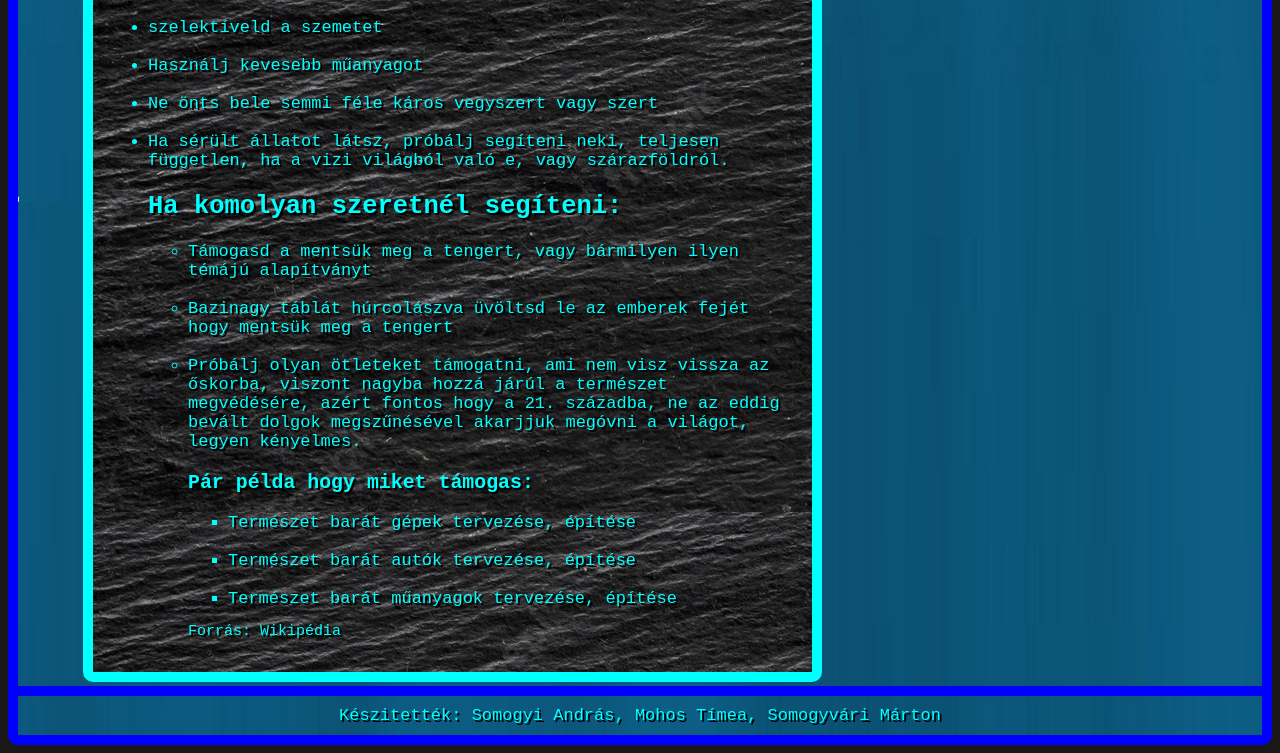
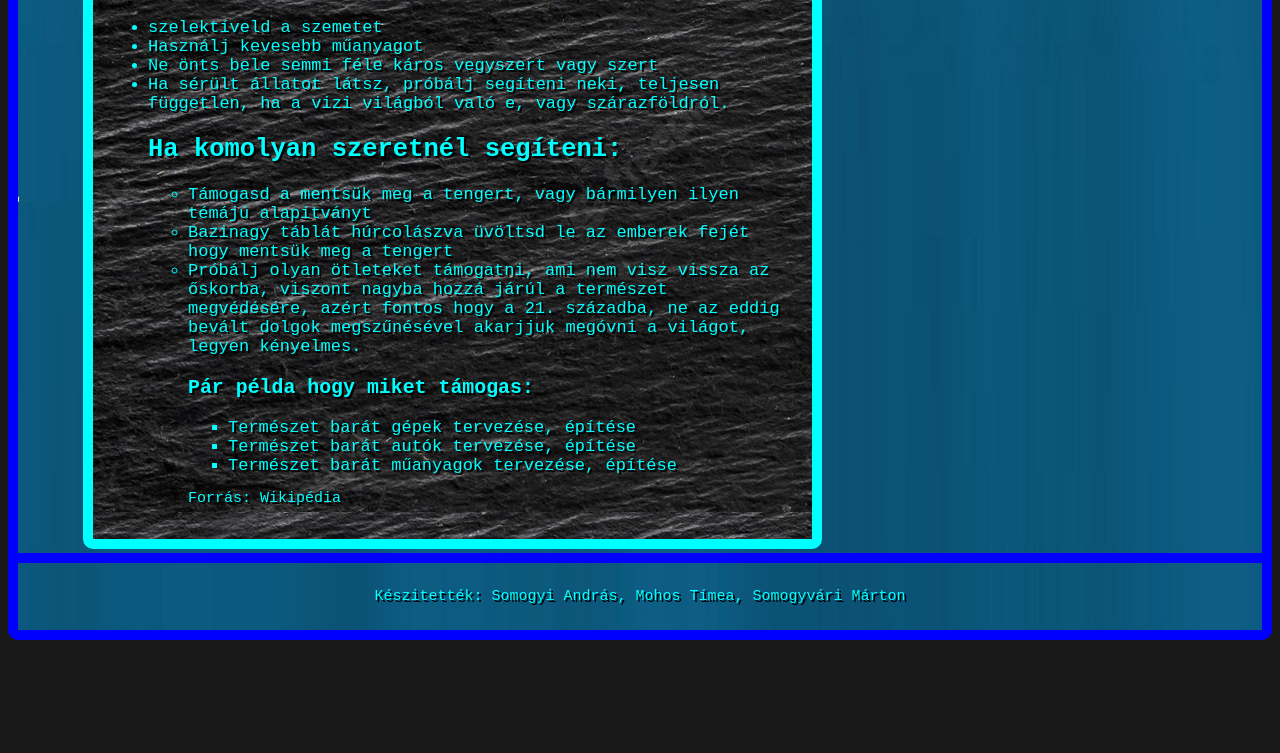
Before and after one commit to somogyiandrasistvan/fenntarthatosag, a plain HTML site: page marci.html in a window 1280 px wide. Shown: the part 1025-1778 px from the top of the page. After the commit the page ends 1673 px from the top, so only its background shows below. Drawn offline with Linux system fonts and the light colour scheme.

```diff
--- a/marci.html
+++ b/marci.html
@@ -10,7 +10,7 @@
 
 </head>
 <body class="marcie">
-    <main class="marcie2" class="amarci">
+    <main class="marcie2 amarci">
         <header>
             <h1>Fenntarthatóság</h1>
         </header>
@@ -27,7 +27,7 @@
 
         <article class="cikk">
             <nav id="div1" class="marcidiv1" >
-                <h2 class="focim">MENTSD MEG A TENGERT!!!!!!!!</h2>
+                <h2 class="focim">Mentsd meg a tengert!</h2>
                 <h3>A tengerről</h3>
                     <h3>Mi is a tenger ?</h3>
 
@@ -47,31 +47,26 @@
                     <h2>Ennyit még te is megtehetsz hogy megmentsd a tengert:</h2>
                     <ul>
                         <li> szelektíveld a szemetet</li>
-                        <br>
                         <li> Használj kevesebb műanyagot</li>
-                        <br>
                         <li> Ne önts bele semmi féle káros vegyszert vagy szert</li>
-                        <br>
                         <li>Ha sérült állatot látsz, próbálj segíteni neki, teljesen független, ha a vizi világból való e, vagy szárazföldról.</li>
                     </lu>
 
                     <h2>Ha komolyan szeretnél segíteni:</h2>
                         <ul>
                             <li> Támogasd a mentsük meg a tengert, vagy bármilyen ilyen témájú alapítványt</li>
-                            <br>
                             <li> Bazinagy táblát húrcolászva üvöltsd le az emberek fejét hogy mentsük meg a tengert</li>
-                            <br>
                             <li> Próbálj olyan ötleteket támogatni, ami nem visz vissza az őskorba, viszont nagyba hozzá járúl a természet megvédésére, azért fontos hogy a 21. századba, ne az eddig bevált dolgok megszűnésével akarjjuk megóvni a világot, legyen kényelmes.
+                            </li>
+                        </lu>
+
                         <h3>Pár példa hogy miket támogas: </h3>
                         <ul>
+
                             <li>Természet barát gépek tervezése, építése</li>
-                                    <br>
                             <li>Természet barát autók tervezése, építése</li>
-                                    <br>
                             <li>Természet barát műanyagok tervezése, építése</li>
                         </ul>
-                            </li>
-                        </lu>
                             <p>Forrás: Wikipédia</p>
             </nav>
         </article>
@@ -90,7 +85,7 @@
         </aside>
 
             <footer class="Nevek">
-                <td>Készitették: Somogyi András, Mohos Tímea, Somogyvári Márton</td>
+               <p>Készitették: Somogyi András, Mohos Tímea, Somogyvári Márton</p>
             </footer>
     </main>
 </body>
```
Lines whose indentation alone changed are shown as unchanged.
